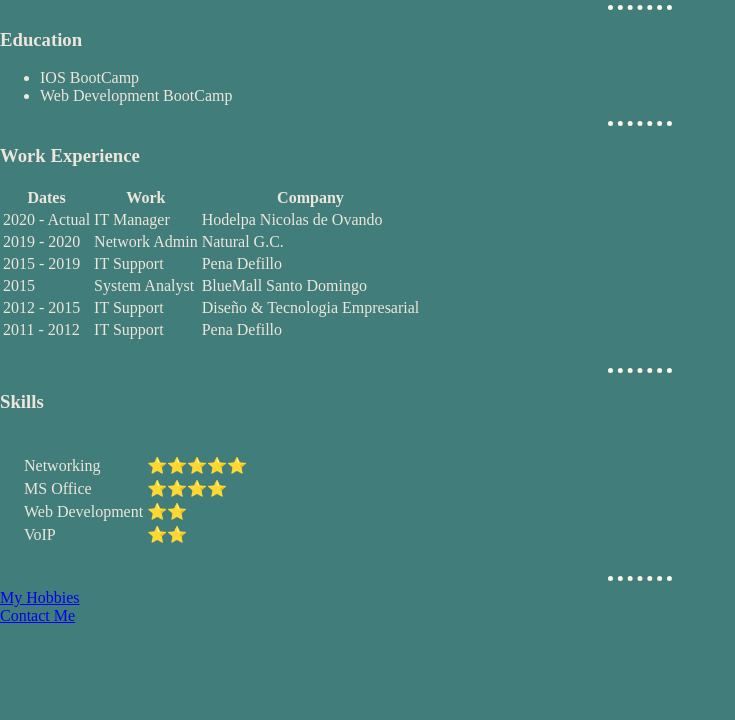
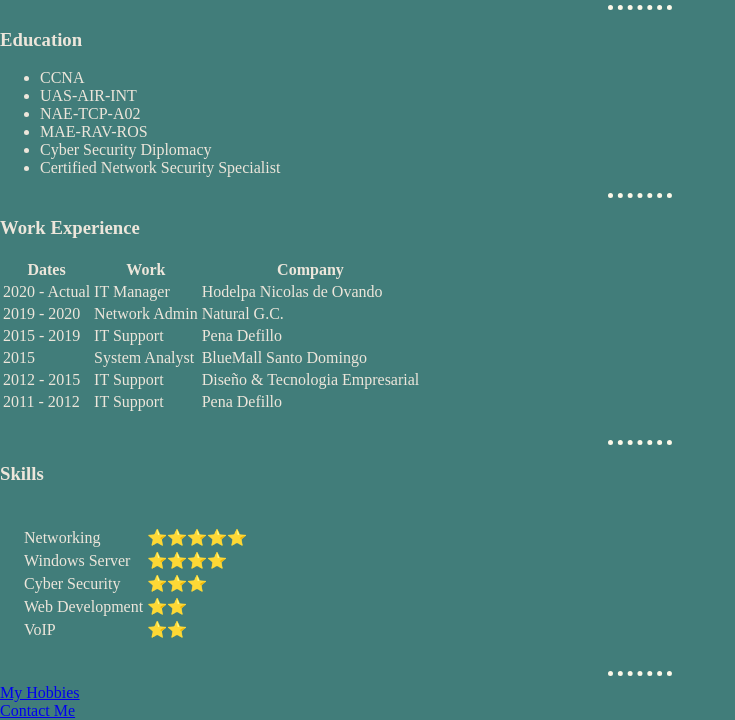
Before and after one commit to kira9206/test, a plain HTML site: page index.html in a window 1280 px wide. Shown: the part 194-914 px from the top of the page, without its empty margins (0-735 px from the left). Before the commit the page ends 819 px from the top, so only its background shows below. Drawn offline with Linux system fonts and the light colour scheme.

Commit message:
Update index.html

```diff
--- a/index.html
+++ b/index.html
@@ -39,8 +39,12 @@ al navegador como debe manejar la pagina.-->
   <h3>Education</h3>
   <!-- unordered list  Lista con bullet-->
   <ul>
-    <li>IOS BootCamp</li>
-    <li>Web Development BootCamp</li>
+    <li>CCNA</li>
+    <li>UAS-AIR-INT</li>
+    <li>NAE-TCP-A02</li>
+    <li>MAE-RAV-ROS</li>
+    <li>Cyber Security Diplomacy </li>
+    <li>Certified Network Security Specialist</li>
   </ul>
   <hr>
 
@@ -98,12 +102,16 @@ al navegador como debe manejar la pagina.-->
       <td>
         <table>
           <tr>
-            <td>Networking </td>
+            <td>Networking</td>
             <td>⭐⭐⭐⭐⭐</td>
           </tr>
           <tr>
-            <td>MS Office </td>
+            <td>Windows Server</td>
             <td>⭐⭐⭐⭐</td>
+          </tr>
+          <tr>
+            <td>Cyber Security</td>
+            <td>⭐⭐⭐</td>
           </tr>
           <tr>
             <td>Web Development</td>
```
